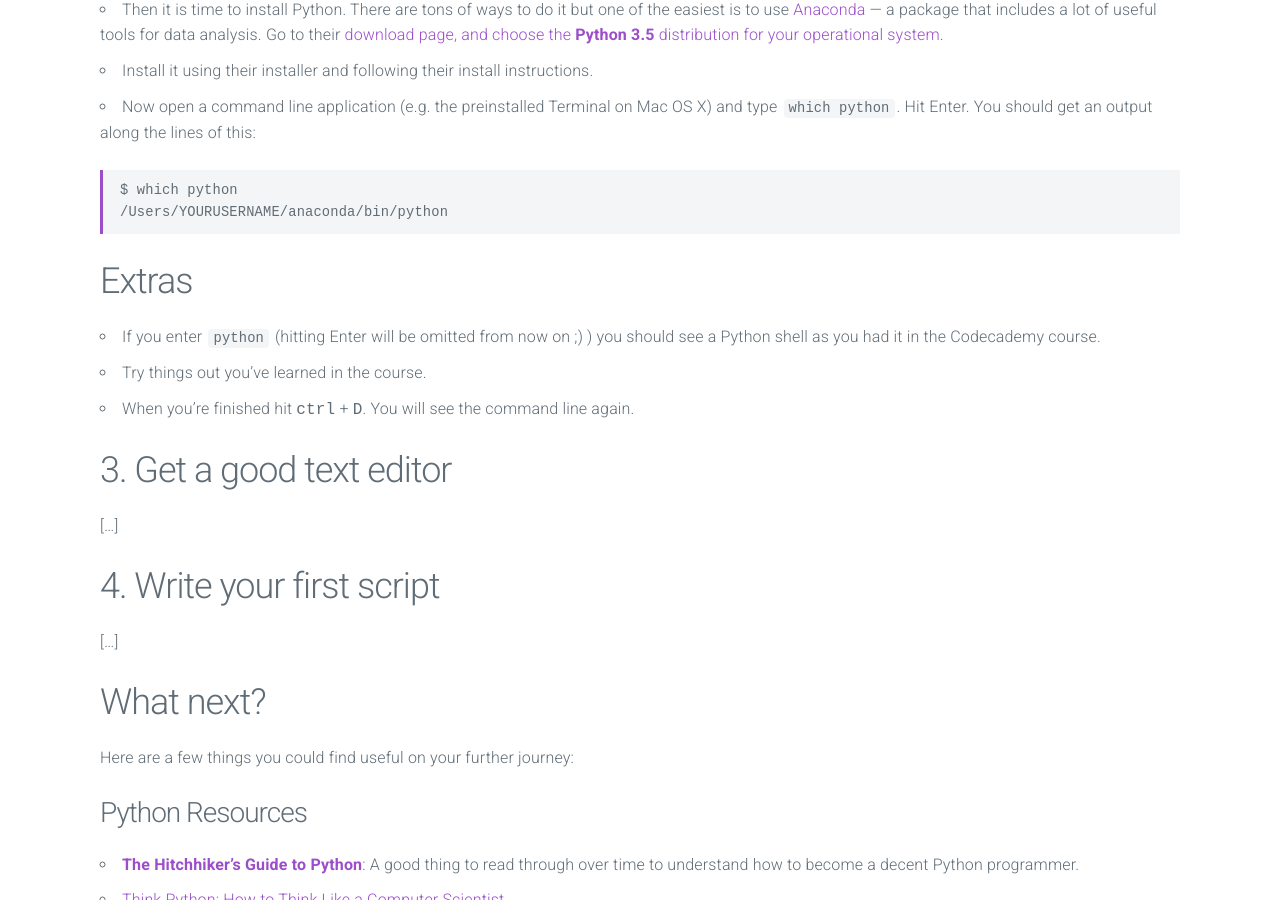
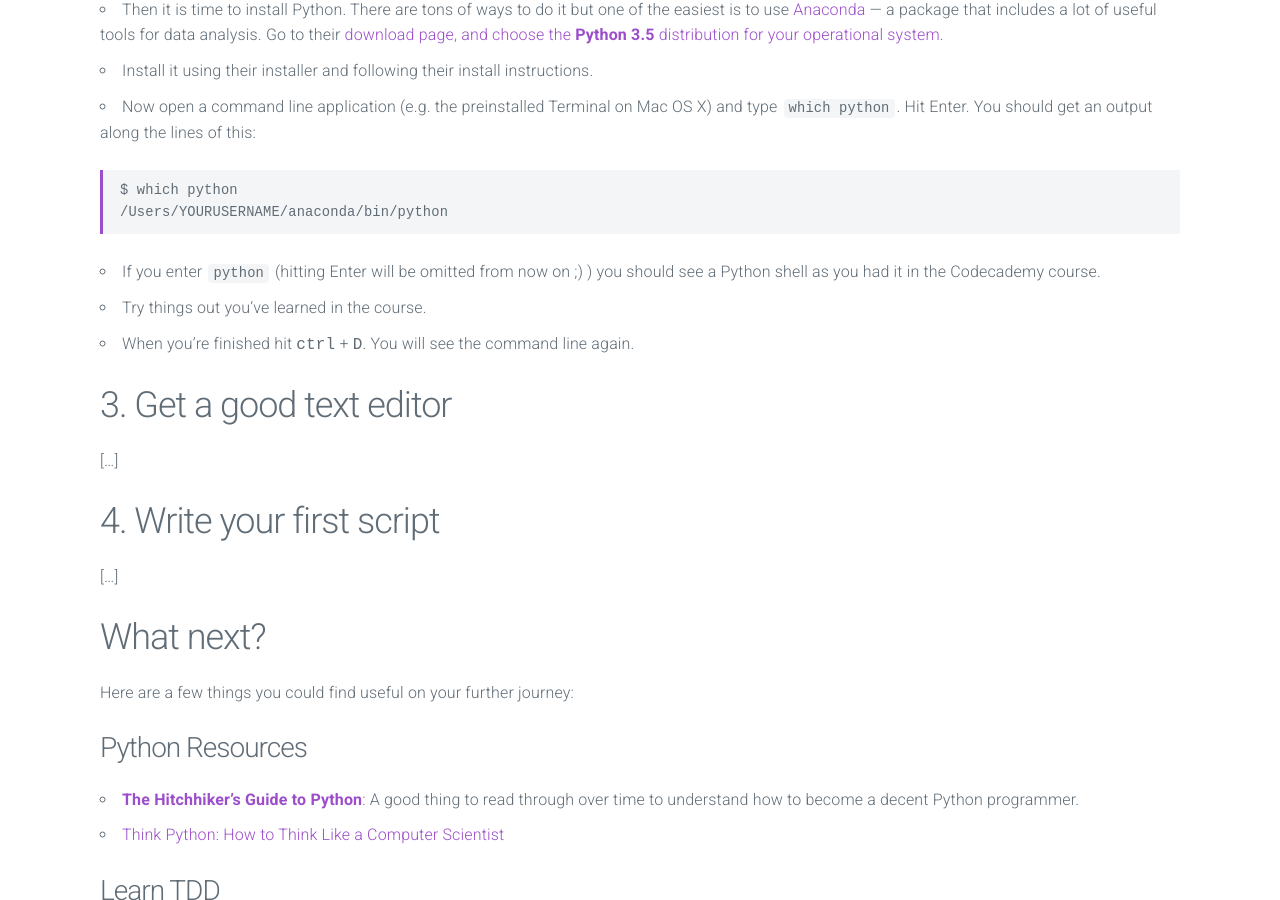
Before and after one commit to OII-SDP-2016/how-to-learn-to-code, a Jekyll site: the page built from index.md, in a window 1280 px wide and 900 px high, scrolled down 447 px. Built offline with Jekyll 4.4.1, drawn with Linux system fonts in a browser that asks for light colours; nearby versions of some CDN libraries.

Commit message:
minor change

````diff
--- a/index.md
+++ b/index.md
@@ -24,7 +24,6 @@ $ which python
 /Users/YOURUSERNAME/anaconda/bin/python
 ```
 
-## Extras
 * If you enter `python` (hitting Enter will be omitted from now on ;) ) you should see a Python shell as you had it in the Codecademy course.
 * Try things out you've learned in the course.
 * When you're finished hit <kbd>ctrl</kbd> + <kbd>D</kbd>. You will see the command line again.
````
